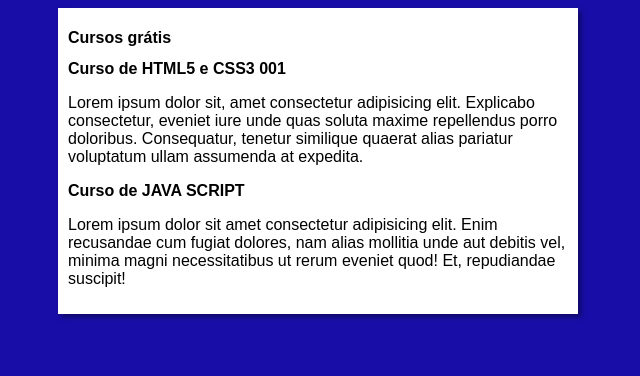
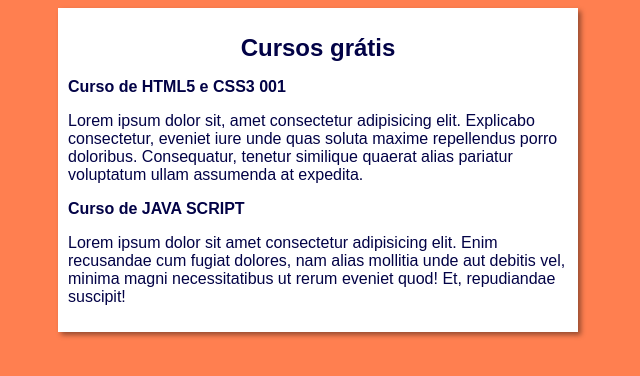
Before and after one commit to DevLucasMelo/projeto-site-1, a plain HTML site: page index.html in a window 1280 px wide. Shown: the whole page, without its empty margins (322-962 px from the left). Drawn offline with Linux system fonts and the light colour scheme.

Commit message:
Alterações no CSS

```diff
--- a/estilos/style.css
+++ b/estilos/style.css
@@ -4,8 +4,8 @@
 }
 
 body{
-    background-color: rgb(24, 14, 167);
-
+    background-color:coral;
+    color: rgb(2, 2, 70);
 }
 
 main{
@@ -15,3 +15,7 @@ main{
     padding: 10px;
     box-shadow: 3px 3px 5px rgba(0, 0, 0, 0.404);
 }
+h1{
+    font-size: 24px;
+    text-align: center;
+}
```
